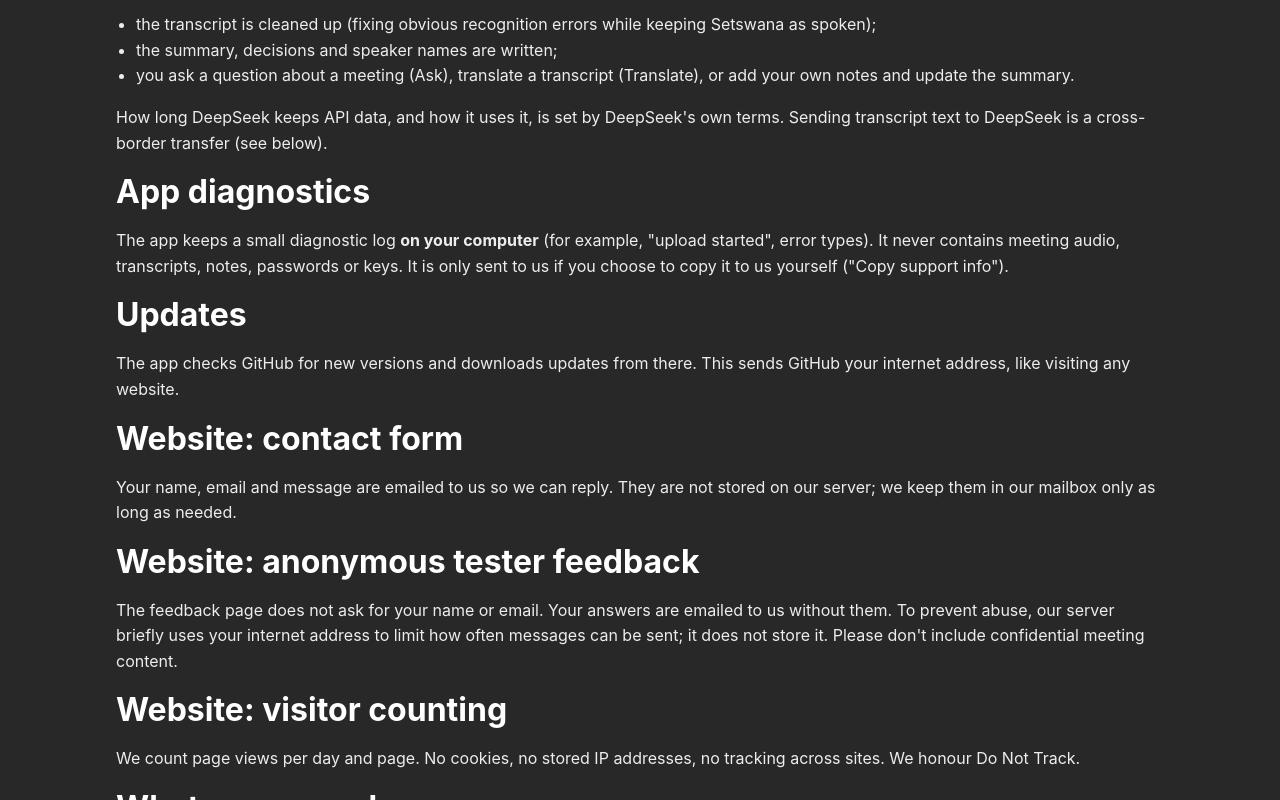
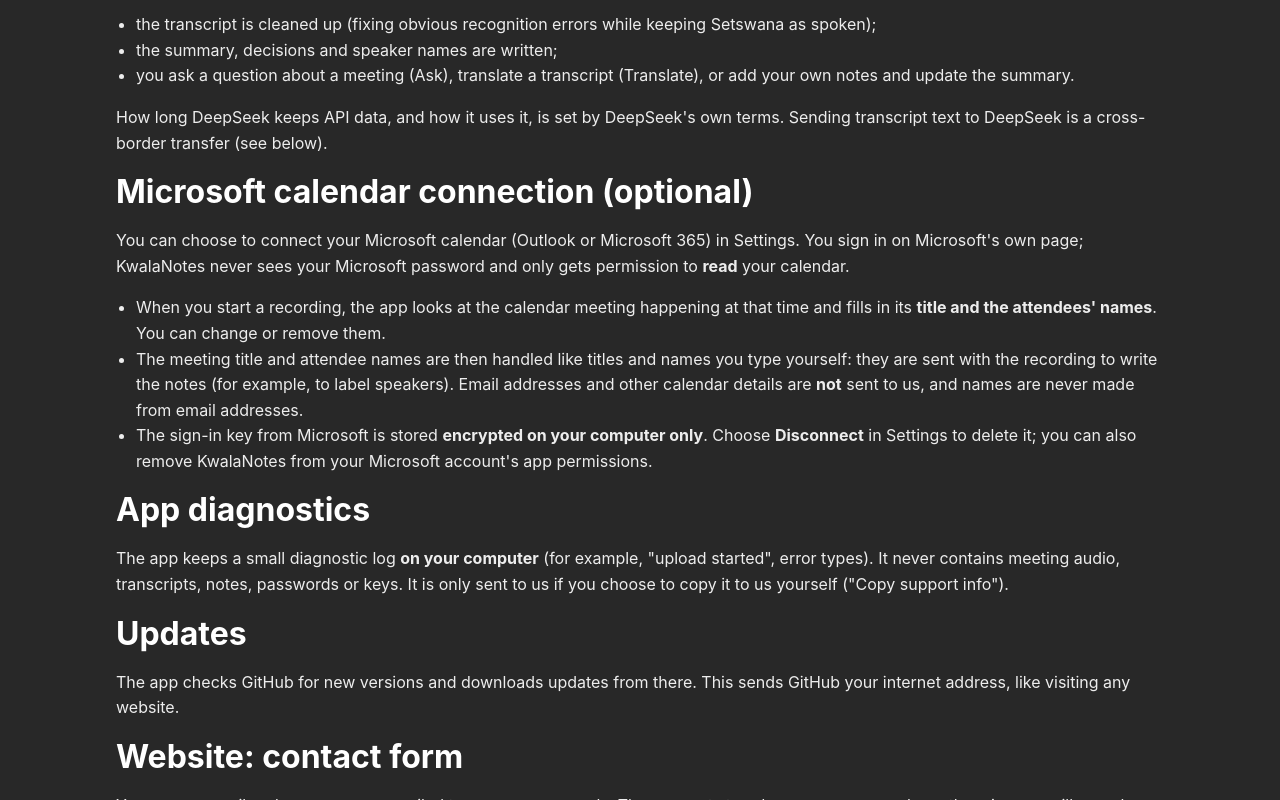
Before and after one commit to umar-arbi/setswana-notetaker-industry, a plain HTML site: page privacy.html in a window 1280 px wide. Shown: the part 1505-2305 px from the top of the page. Drawn offline with Linux system fonts and the light colour scheme; no server answers.

Commit message:
site: 9468757

```diff
--- a/privacy.html
+++ b/privacy.html
@@ -33,7 +33,7 @@
         <!-- DRAFT — not legal advice. To be reviewed by a lawyer qualified in Botswana before publication. -->
 
         <h1>Privacy Policy — KwalaNotes</h1>
-        <p class="notes-meta"><strong>Last updated:</strong> 14 November 2026</p>
+        <p class="notes-meta"><strong>Last updated:</strong> 15 November 2026</p>
 
         <p>
           This policy explains what KwalaNotes does with your information, in
@@ -165,6 +165,23 @@
           DeepSeek's own terms. Sending transcript text to DeepSeek is a
           cross-border transfer (see below).
         </p>
+
+        <h2>Microsoft calendar connection (optional)</h2>
+        <p>
+          You can choose to connect your Microsoft calendar (Outlook or Microsoft 365) in Settings. You sign in on
+          Microsoft's own page; KwalaNotes never sees your Microsoft password and only gets permission to
+          <strong>read</strong> your calendar.
+        </p>
+        <ul>
+          <li>When you start a recording, the app looks at the calendar meeting happening at that time and fills in its
+            <strong>title and the attendees' names</strong>. You can change or remove them.</li>
+          <li>The meeting title and attendee names are then handled like titles and names you type yourself: they are
+            sent with the recording to write the notes (for example, to label speakers). Email addresses and other
+            calendar details are <strong>not</strong> sent to us, and names are never made from email addresses.</li>
+          <li>The sign-in key from Microsoft is stored <strong>encrypted on your computer only</strong>. Choose
+            <strong>Disconnect</strong> in Settings to delete it; you can also remove KwalaNotes from your Microsoft
+            account's app permissions.</li>
+        </ul>
 
         <h2>App diagnostics</h2>
         <p>
```
